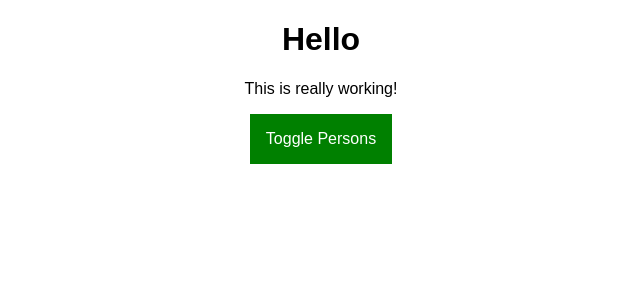
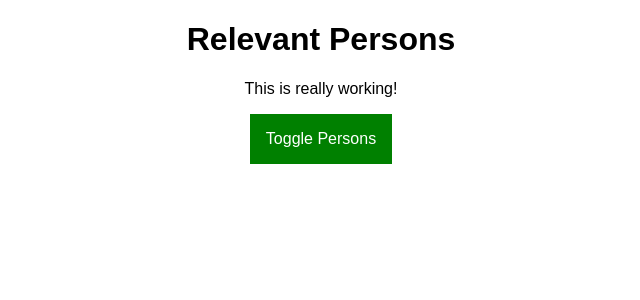
Before and after one commit to WillB01/udemy_react_complete_guide, a React app: page / in a window 1280 px wide. Shown: the top 300 px of the page, without its empty margins (319-959 px from the left). Built offline with nearby package versions, Linux system fonts and the light colour scheme.

Commit message:
component lifecycle examples

```diff
--- a/src/components/Cockpit/Cockpit.js
+++ b/src/components/Cockpit/Cockpit.js
@@ -17,7 +17,7 @@ const cockpit = (props) => {
 
     return(
         <div className={classes.Cockpit}>
-            <h1>Hello</h1>
+            <h1>{props.appTitle}</h1>
             <p className={assignedClasses.join(' ')}>This is really working!</p>
             <button className={btnClass}
                     onClick={props.clicked}>Toggle Persons</button>
--- a/src/components/Persons/Person/Person.js
+++ b/src/components/Persons/Person/Person.js
@@ -1,22 +1,32 @@
-import React from 'react';
+import React, {Component} from 'react';
 // import Radium from 'radium';
 import classes from './Person.css';
 
+class Person extends Component {
+    constructor(props) {
+        super(props);
+        console.log('[Person.js] Inside constructor ' + props);
 
-const person = (props) => {
-    // const style = {
-    //     '@media (min-width: 500px)': {
-    //         width: '450px'
-    //     }
-    // }
-    return(
-        <div className={classes.Person}>
-            <p onClick={props.click}>I'm {props.name} and I am {props.age} years old!</p>
-            <p>{props.children}</p>
-            <input type="text" onChange={props.changed} value={props.name} />
-        </div>
-    );
-};
+      }
 
-export default person;
+      componentWillMount() {
+        console.log('[Person.js] Inside componentWillMount()');
+      }
+
+      componentDidMount() {
+        console.log('[Person.js] Inside componentDidMount()');
+      }
+    render() {
+        console.log('[Person.js] Inside render()');
+        return(
+            <div className={classes.Person}>
+                <p onClick={this.props.click}>I'm {this.props.name} and I am {this.props.age} years old!</p>
+                <p>{this.props.children}</p>
+                <input type="text" onChange={this.props.changed} value={this.props.name} />
+            </div>
+        );
+    }
+}
+
+export default Person;
 // Radium(person)
--- a/src/components/Persons/Persons.js
+++ b/src/components/Persons/Persons.js
@@ -1,17 +1,42 @@
-import React from 'react';
+import React, {Component} from 'react';
 import Person from './Person/Person';
 
-const persons = (props) => (
-    props.persons.map((person, index) => {
+class Persons extends Component {
+    constructor(props) {
+        super(props);
+        console.log('[Persons.js] Inside constructor ' + props);
+
+      }
+
+      componentWillMount() {
+        console.log('[Persons.js] Inside componentWillMount()');
+      }
+
+      componentDidMount() {
+        console.log('[Persons.js] Inside componentDidMount()');
+      }
+
+      componentWillReceiveProps(nextPros) {
+          console.log(['UPDATE Persons.js Insode componentWillReceiveProps ', nextPros]);
+      }
+
+      shouldComponentUpdate(nextProps, nextState) {
+          console.log('[UPDATE Persons.js] Inside shouldComponentUpdate', nextProps, nextState);
+          return true;
+      }
+    render() {
+        console.log('[Persons.js] Inside render()');
+        return this.props.persons.map((person, index) => {
             return(
                 <Person key={person.id}
-                    click={() => props.click(index)}
+                        click={() =>this.props.click(index)}
                         name={person.name}
                         age={person.age}
-                    changed={(event) => props.changed(event, person.id)} />
+                        changed={(event) => this.props.changed(event, person.id)} />
 
             );
           })
-);
+    };
+}
 
-export default persons;
+export default Persons;
--- a/src/containers/App.js
+++ b/src/containers/App.js
@@ -14,10 +14,18 @@ class App extends Component {
       ],
       showPersons: false,
     };
-
-    // this.switchNameHandler = this.switchNameHandler.bind(this);
+    console.log('[App.js] Inside constructor ' + props);
 
   }
+
+  componentWillMount() {
+    console.log('[App.js] Inside componentWillMount()');
+  }
+
+  componentDidMount() {
+    console.log('[App.js] Inside componentDidMount()');
+  }
+
   nameChangedHandler = (event, id) => {
     const personIndex = this.state.persons.findIndex(p => {
       return p.id === id;
@@ -49,6 +57,7 @@ class App extends Component {
   };
 
   render() {
+    console.log('[App.js] Inside render()');
     let persons = null;
 
     if (this.state.showPersons){
@@ -59,7 +68,8 @@ class App extends Component {
 
     return (
       <div className={classes.App}>
-      <Cockpit showPersons={this.state.showPersons}
+      <Cockpit appTitle={this.props.title}
+               showPersons={this.state.showPersons}
                persons={this.state.persons}
                clicked={this.togglePersonsHandler} />
         {persons}
--- a/src/index.js
+++ b/src/index.js
@@ -4,5 +4,5 @@ import './index.css';
 import App from './containers/App';
 import registerServiceWorker from './registerServiceWorker';
 
-ReactDOM.render(<App />, document.getElementById('root'));
+ReactDOM.render(<App title="Relevant Persons" />, document.getElementById('root'));
 registerServiceWorker();
```
Lines whose indentation alone changed are shown as unchanged.
